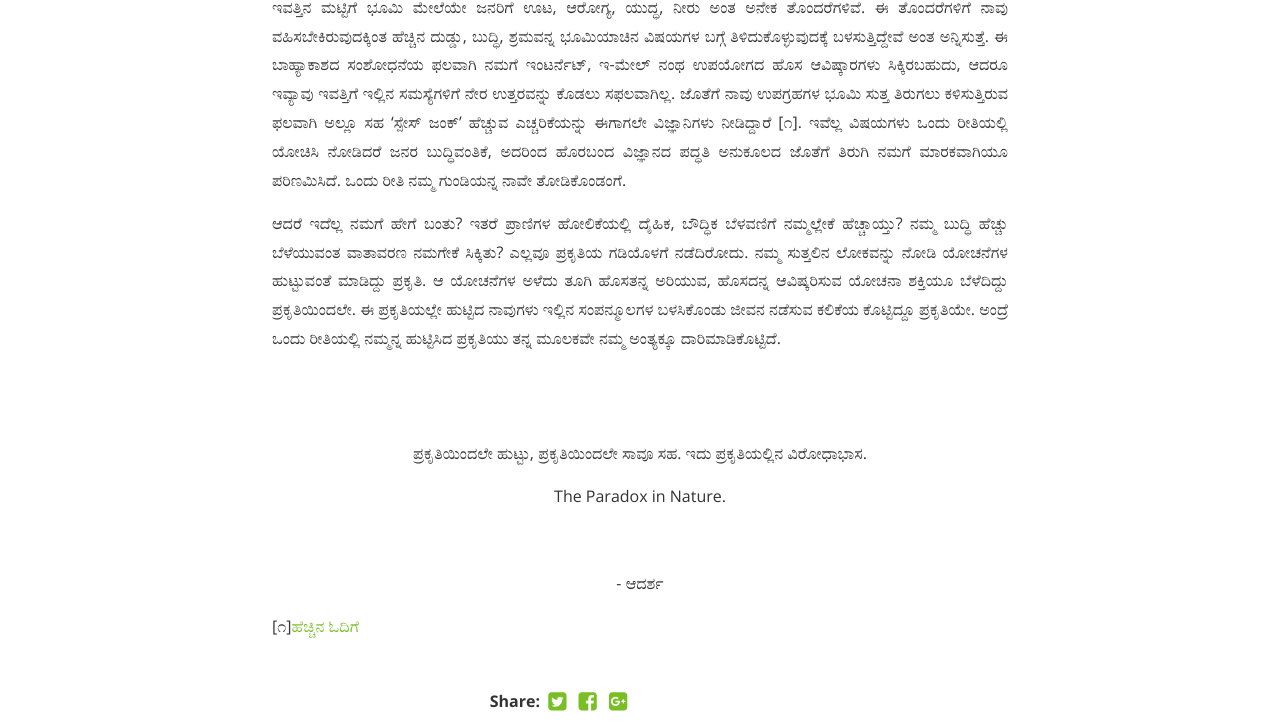
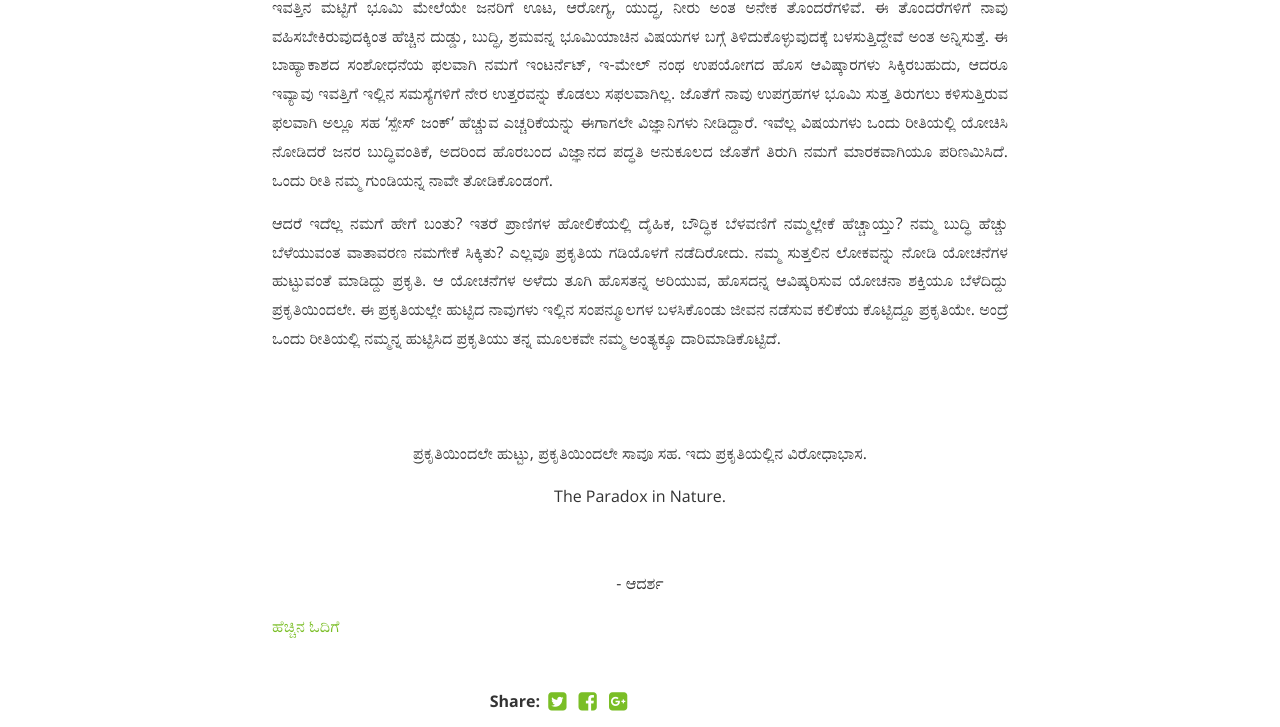
Before and after one commit to bencentra/centrarium, a Jekyll site: the page built from _posts/2021-05-16-prakrutiya-virodhaabhaasa.markdown, in a window 1280 px wide. Shown: the part 1184-1911 px from the top of the page. Built offline with Jekyll 4.4.1, drawn with Linux system fonts in a browser that asks for light colours; nearby versions of some CDN libraries; comment, search, counter and statistics services are not loaded; a style sheet for code colours, icons or effects is not loaded.

Commit message:
Update 2021-05-16-prakrutiya-virodhaabhaasa.markdown

```diff
--- a/_posts/2021-05-16-prakrutiya-virodhaabhaasa.markdown
+++ b/_posts/2021-05-16-prakrutiya-virodhaabhaasa.markdown
@@ -15,7 +15,7 @@ description: “ಒಂದು ರೀತಿಯಲ್ಲಿ ನಮ್ಮನ್ನ
 
 <p align = "justify"> ನಾವು ಅನುಭವಿಸುತ್ತಿರುವ ಔಷಧಿಗಳು, ಕಾರು, ಬೈಕು, ವಿಮಾನ, ಪೆಟ್ರೋಲ್, ಬೆಳ್ಳಿ – ಬಂಗಾರ, ಪ್ಲಾಸ್ಟಿಕ್, ಸಾಫ್ಟ್ವೇರ್ ತಂತ್ರಜ್ಞಾನ, ಗಣಿಗಾರಿಕೆ ಎಲ್ಲವೂ ವಿಜ್ಞಾನದಿಂದ ಬೆಳೆದಂತವೆ. ಇದರಿಂದ ನಮಗೆ ಸಿಕ್ಕ ಉಪಯೋಗಗಳ ಜೊತೆಗೆ ಕೆಟ್ಟ ಪರಿಣಾಮವೂ, ಅನಾನುಕೂಲವೂ ವಿಜ್ಞಾನದಿಂದಲೇ ಅನ್ನುವುದು ಒಂದು ವಾದ. ಇದೇ ವಿಜ್ಞಾನದಿಂದ ನಮ್ಮ ಜೀವನ ಎಷ್ಟು ಸುಗಮವಾಗುತ್ತಿದೆಯೋ ಅಷ್ಟೇ ಈ ಭೂಮಿ ಮೇಲೆ ಎಲ್ಲ ಜೀವಿಗಳು ಒಟ್ಟಾರೆ ಬದುಕುವ ಕಾಲವೂ ಸಹ ಕಡಿಮೆ ಆಗ್ತಿದೆ. ನಾವು ಇದುವರೆಗೆ ಕಲಿತಿರುವ ವಿಜ್ಞಾನವು ಸಂಪನ್ಮೂಲಗಳ  ಹೆಚ್ಚಿಗೆ ಬಳಸಿಕೊಂಡು ಬದುಕುವ ಪದ್ಧತಿಯ ಮೇಲೆ ನಡಿತಿದೆಯೆ ಹೊರತು, ಬಳಸಿದಂತ ಸಂಪನ್ಮೂಲಗಳ ಮರುದುಂಬಿಸುವ ಪದ್ಧತಿಯನ್ನು ಅಷ್ಟಾಗಿ ರೂಢಿಸಿಕೊಂಡಿಲ್ಲ. ನಮ್ಮ ಬಳಕೆಯಲ್ಲಿರುವ ಭೂಮಿಯ ಎಲ್ಲ ಸಂಪನ್ಮೂಲಗಳೂ ಮಿತವಾದವು ಎಂದು ಅರಿತಿರುವ ನಾವು ಮುಂದೊಂದು ದಿನ ಭೂಮಿ ಮೇಲಿನ ಎಲ್ಲವೂ ಮುಗಿದು ಮನುಷ್ಯ ಬದುಕೋಕಾಗದ ಹಂತ ಬಂದೇ ಬರುತ್ತೆ, ಅಂಥ ದಿನಕ್ಕೆ ನಾವು ೧೯೫೦ನೇ ಇಸವಿಯಿಂದಲೇ 'ಸ್ಪೇಸ್ ಟೆಕ್ನಾಲಜಿ' ಬಗೆಗಿನ ಕೆಲಸಗಳ ನಡೆಸುತ್ತಿದ್ದೇವೆ. ಬಹಳ ದೇಶಗಳು, ಬಹಳ ದೊಡ್ಡ ಮಟ್ಟದ ಜನಶಕ್ತಿ, ಬುದ್ಧಿಶಕ್ತಿ, ಮತ್ತು ದುಡ್ಡನ್ನ ವ್ಯಯ ಮಾಡುತ್ತಾ ಬಂದಿವೆ. </p>
 
-<p align = "justify"> ಇವತ್ತಿನ ಮಟ್ಟಿಗೆ ಭೂಮಿ ಮೇಲೆಯೇ ಜನರಿಗೆ ಊಟ, ಆರೋಗ್ಯ, ಯುದ್ಧ, ನೀರು ಅಂತ ಅನೇಕ ತೊಂದರೆಗಳಿವೆ. ಈ ತೊಂದರೆಗಳಿಗೆ ನಾವು ವಹಿಸಬೇಕಿರುವುದಕ್ಕಿಂತ ಹೆಚ್ಚಿನ ದುಡ್ಡು, ಬುದ್ಧಿ, ಶ್ರಮವನ್ನ ಭೂಮಿಯಾಚಿನ ವಿಷಯಗಳ ಬಗ್ಗೆ ತಿಳಿದುಕೊಳ್ಳುವುದಕ್ಕೆ ಬಳಸುತ್ತಿದ್ದೇವೆ ಅಂತ ಅನ್ನಿಸುತ್ತೆ. ಈ ಬಾಹ್ಯಾಕಾಶದ ಸಂಶೋಧನೆಯ ಫಲವಾಗಿ ನಮಗೆ ಇಂಟರ್ನೆಟ್, ಇ-ಮೇಲ್ ನಂಥ ಉಪಯೋಗದ ಹೊಸ ಆವಿಷ್ಕಾರಗಳು ಸಿಕ್ಕಿರಬಹುದು, ಆದರೂ ಇವ್ಯಾವು ಇವತ್ತಿಗೆ ಇಲ್ಲಿನ ಸಮಸ್ಯೆಗಳಿಗೆ ನೇರ ಉತ್ತರವನ್ನು ಕೊಡಲು ಸಫಲವಾಗಿಲ್ಲ. ಜೊತೆಗೆ ನಾವು ಉಪಗ್ರಹಗಳ ಭೂಮಿ ಸುತ್ತ ತಿರುಗಲು ಕಳಿಸುತ್ತಿರುವ ಫಲವಾಗಿ ಅಲ್ಲೂ ಸಹ ‘ಸ್ಪೇಸ್ ಜಂಕ್’ ಹೆಚ್ಚುವ ಎಚ್ಚರಿಕೆಯನ್ನು ಈಗಾಗಲೇ ವಿಜ್ಞಾನಿಗಳು ನೀಡಿದ್ದಾರೆ [೧]. ಇವೆಲ್ಲ ವಿಷಯಗಳು ಒಂದು ರೀತಿಯಲ್ಲಿ ಯೋಚಿಸಿ ನೋಡಿದರೆ ಜನರ ಬುದ್ಧಿವಂತಿಕೆ, ಅದರಿಂದ ಹೊರಬಂದ ವಿಜ್ಞಾನದ ಪದ್ಧತಿ ಅನುಕೂಲದ ಜೊತೆಗೆ ತಿರುಗಿ ನಮಗೆ ಮಾರಕವಾಗಿಯೂ ಪರಿಣಮಿಸಿದೆ. ಒಂದು ರೀತಿ ನಮ್ಮ ಗುಂಡಿಯನ್ನ ನಾವೇ ತೋಡಿಕೊಂಡಂಗೆ. </p>
+<p align = "justify"> ಇವತ್ತಿನ ಮಟ್ಟಿಗೆ ಭೂಮಿ ಮೇಲೆಯೇ ಜನರಿಗೆ ಊಟ, ಆರೋಗ್ಯ, ಯುದ್ಧ, ನೀರು ಅಂತ ಅನೇಕ ತೊಂದರೆಗಳಿವೆ. ಈ ತೊಂದರೆಗಳಿಗೆ ನಾವು ವಹಿಸಬೇಕಿರುವುದಕ್ಕಿಂತ ಹೆಚ್ಚಿನ ದುಡ್ಡು, ಬುದ್ಧಿ, ಶ್ರಮವನ್ನ ಭೂಮಿಯಾಚಿನ ವಿಷಯಗಳ ಬಗ್ಗೆ ತಿಳಿದುಕೊಳ್ಳುವುದಕ್ಕೆ ಬಳಸುತ್ತಿದ್ದೇವೆ ಅಂತ ಅನ್ನಿಸುತ್ತೆ. ಈ ಬಾಹ್ಯಾಕಾಶದ ಸಂಶೋಧನೆಯ ಫಲವಾಗಿ ನಮಗೆ ಇಂಟರ್ನೆಟ್, ಇ-ಮೇಲ್ ನಂಥ ಉಪಯೋಗದ ಹೊಸ ಆವಿಷ್ಕಾರಗಳು ಸಿಕ್ಕಿರಬಹುದು, ಆದರೂ ಇವ್ಯಾವು ಇವತ್ತಿಗೆ ಇಲ್ಲಿನ ಸಮಸ್ಯೆಗಳಿಗೆ ನೇರ ಉತ್ತರವನ್ನು ಕೊಡಲು ಸಫಲವಾಗಿಲ್ಲ. ಜೊತೆಗೆ ನಾವು ಉಪಗ್ರಹಗಳ ಭೂಮಿ ಸುತ್ತ ತಿರುಗಲು ಕಳಿಸುತ್ತಿರುವ ಫಲವಾಗಿ ಅಲ್ಲೂ ಸಹ ‘ಸ್ಪೇಸ್ ಜಂಕ್’ ಹೆಚ್ಚುವ ಎಚ್ಚರಿಕೆಯನ್ನು ಈಗಾಗಲೇ ವಿಜ್ಞಾನಿಗಳು ನೀಡಿದ್ದಾರೆ. ಇವೆಲ್ಲ ವಿಷಯಗಳು ಒಂದು ರೀತಿಯಲ್ಲಿ ಯೋಚಿಸಿ ನೋಡಿದರೆ ಜನರ ಬುದ್ಧಿವಂತಿಕೆ, ಅದರಿಂದ ಹೊರಬಂದ ವಿಜ್ಞಾನದ ಪದ್ಧತಿ ಅನುಕೂಲದ ಜೊತೆಗೆ ತಿರುಗಿ ನಮಗೆ ಮಾರಕವಾಗಿಯೂ ಪರಿಣಮಿಸಿದೆ. ಒಂದು ರೀತಿ ನಮ್ಮ ಗುಂಡಿಯನ್ನ ನಾವೇ ತೋಡಿಕೊಂಡಂಗೆ. </p>
 
 <p align = "justify"> ಆದರೆ ಇದೆಲ್ಲ ನಮಗೆ ಹೇಗೆ ಬಂತು? ಇತರೆ ಪ್ರಾಣಿಗಳ ಹೋಲಿಕೆಯಲ್ಲಿ ದೈಹಿಕ, ಬೌದ್ಧಿಕ ಬೆಳವಣಿಗೆ ನಮ್ಮಲ್ಲೇಕೆ ಹೆಚ್ಚಾಯ್ತು? ನಮ್ಮ ಬುದ್ಧಿ ಹೆಚ್ಚು ಬೆಳೆಯುವಂತ ವಾತಾವರಣ ನಮಗೇಕೆ ಸಿಕ್ಕಿತು? ಎಲ್ಲವೂ ಪ್ರಕೃತಿಯ ಗಡಿಯೊಳಗೆ ನಡೆದಿರೋದು. ನಮ್ಮ ಸುತ್ತಲಿನ ಲೋಕವನ್ನು ನೋಡಿ ಯೋಚನೆಗಳ ಹುಟ್ಟುವಂತೆ ಮಾಡಿದ್ದು ಪ್ರಕೃತಿ. ಆ ಯೋಚನೆಗಳ ಅಳೆದು ತೂಗಿ ಹೊಸತನ್ನ ಅರಿಯುವ, ಹೊಸದನ್ನ ಆವಿಷ್ಕರಿಸುವ ಯೋಚನಾ ಶಕ್ತಿಯೂ ಬೆಳೆದಿದ್ದು ಪ್ರಕೃತಿಯಿಂದಲೇ. ಈ ಪ್ರಕೃತಿಯಲ್ಲೇ ಹುಟ್ಟಿದ ನಾವುಗಳು ಇಲ್ಲಿನ ಸಂಪನ್ಮೂಲಗಳ ಬಳಸಿಕೊಂಡು ಜೀವನ ನಡೆಸುವ ಕಲಿಕೆಯ ಕೊಟ್ಟಿದ್ದೂ ಪ್ರಕೃತಿಯೇ. ಅಂದ್ರೆ ಒಂದು ರೀತಿಯಲ್ಲಿ ನಮ್ಮನ್ನ ಹುಟ್ಟಿಸಿದ ಪ್ರಕೃತಿಯು ತನ್ನ ಮೂಲಕವೇ ನಮ್ಮ ಅಂತ್ಯಕ್ಕೂ ದಾರಿಮಾಡಿಕೊಟ್ಟಿದೆ.</p><br><br>
 
@@ -23,4 +23,4 @@ description: “ಒಂದು ರೀತಿಯಲ್ಲಿ ನಮ್ಮನ್ನ
 <p align = "center">  The Paradox in Nature. </p><br>
 <p align = "center"> - ಆದರ್ಶ </p>
 
-[೧][ಹೆಚ್ಚಿನ ಓದಿಗೆ](https://observer.com/2020/10/spacex-starlink-satellite-collision-risk-space-debris/)
+[ಹೆಚ್ಚಿನ ಓದಿಗೆ](https://observer.com/2020/10/spacex-starlink-satellite-collision-risk-space-debris/)
```
